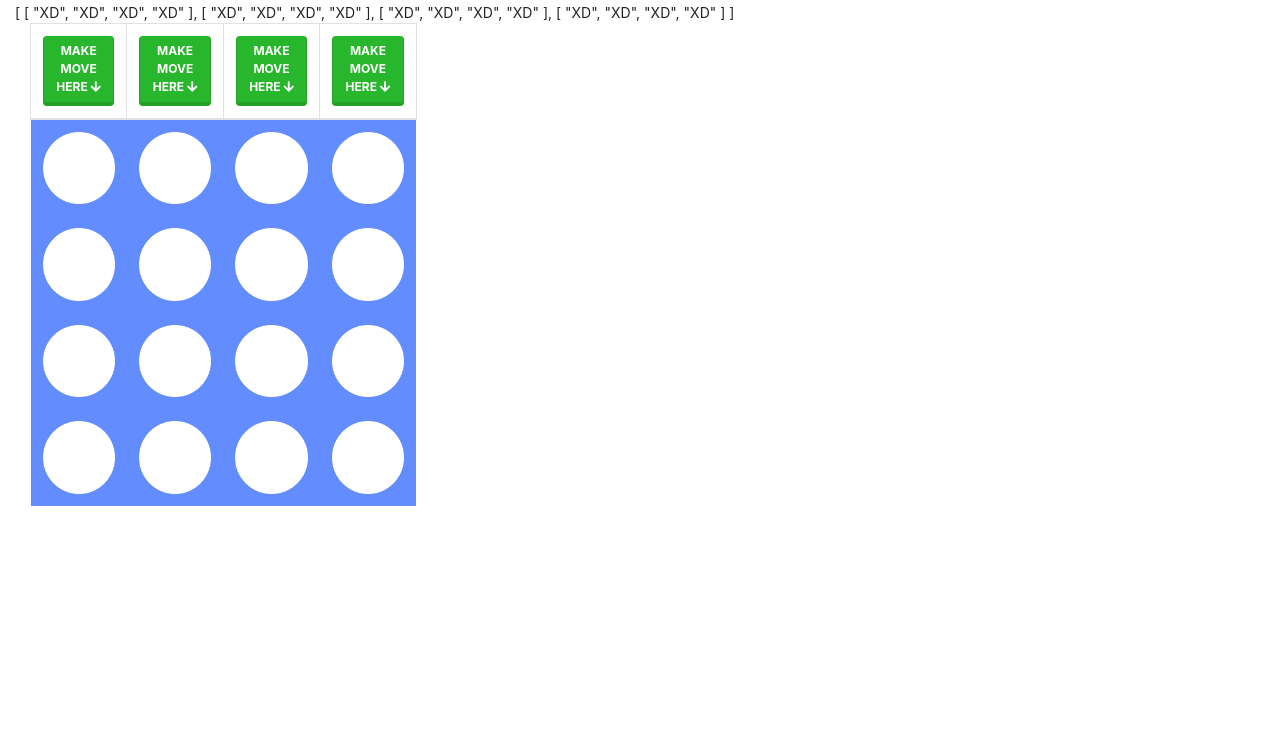
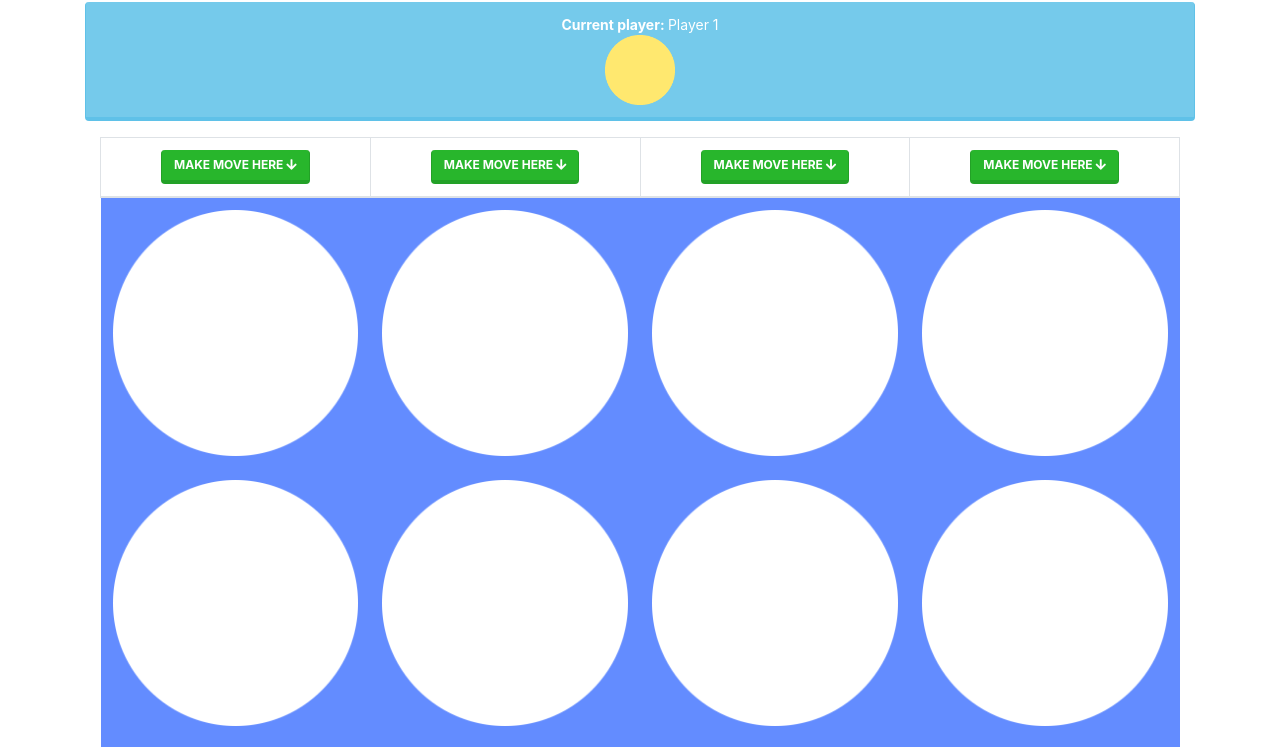
Before and after one commit to parzibyte/connect-4-javascript, a plain HTML site: page index.html in a window 1280 px wide. Shown: the part 48-795 px from the top of the page. Drawn offline with Linux system fonts and the light colour scheme.

Commit message:
Mostrando jugador actual

```diff
--- a/index.html
+++ b/index.html
@@ -8,28 +8,32 @@
     <link rel="stylesheet" href="css/all.min.css">
     <title>Connect 4 by parzibyte</title>
     <style>
-
-    td{
-        background-color: #638CFF;
-        border: 0px !important;
-    }
+        td {
+            background-color: #638CFF;
+            border: 0px !important;
+        }
     </style>
 </head>
 
 <body>
-    <div class="container-fluid" id="app">
-        <div class="row">
+    <div class="container text-center" id="app">
+        <div class="row justify-content-center">
             <div class="col-12">
                 <h1>Connect 4 by parzibyte</h1>
-                {{board}}
+                <div class="alert alert-info">
+                    <strong>Current player: </strong> {{currentPlayer === PLAYER_1 ? 'Player 1' : 'Player 2'}}
+                    <br>
+                    <img :src="cellImage(currentPlayer)" alt="" class="img-fluid" style="max-width: 70px;">
+                </div>
             </div>
         </div>
-        <div class="table-responsive col-12 col-md-4">
+        <div class="table-responsive col-12 mx-auto">
             <table class="table table-bordered">
                 <thead>
                     <tr>
                         <th v-for="i in COLUMNS">
-                            <button @click="makeMove(i)" class="btn btn-success">Make move here&nbsp;<i class="fa fa-arrow-down"></i></button>
+                            <button @click="makeMove(i)" class="btn btn-success">Make move here&nbsp;<i
+                                    class="fa fa-arrow-down"></i></button>
                         </th>
                     </tr>
                 </thead>
```
